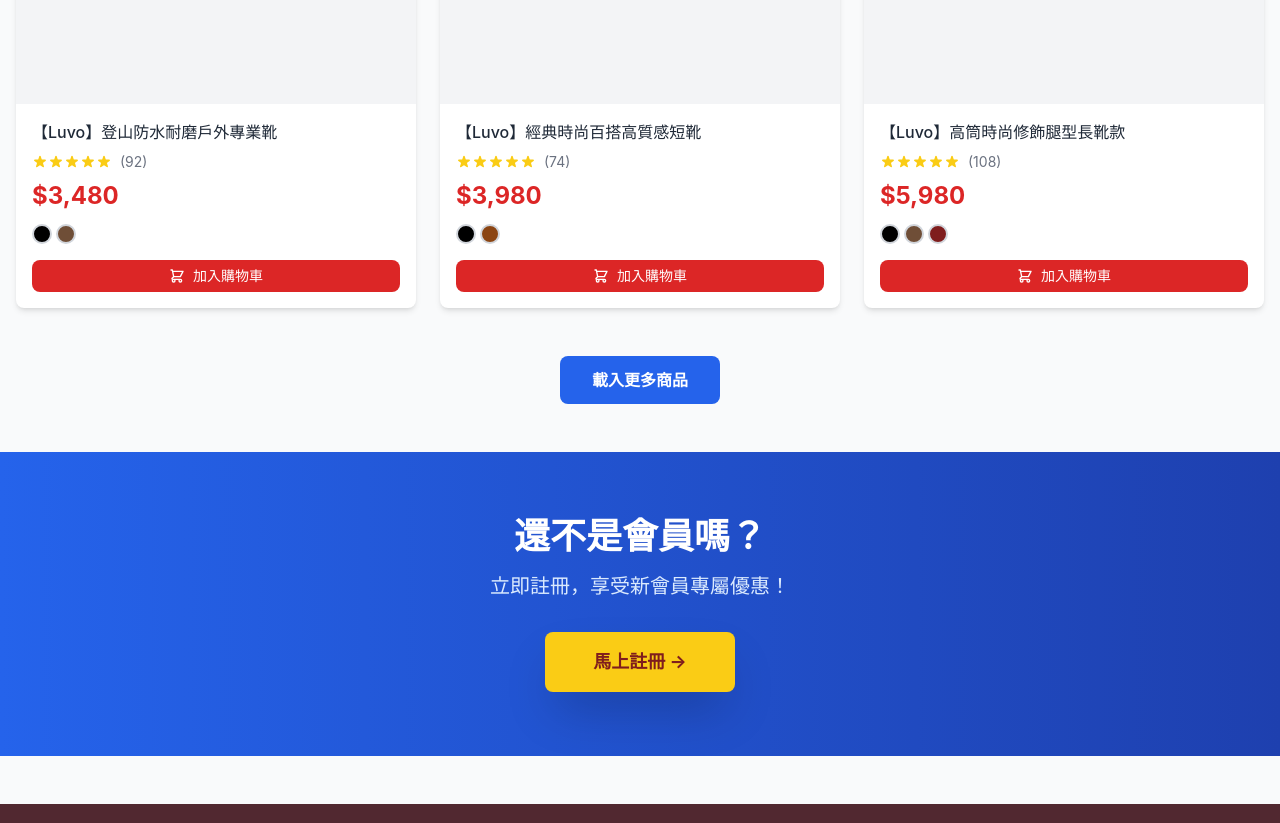
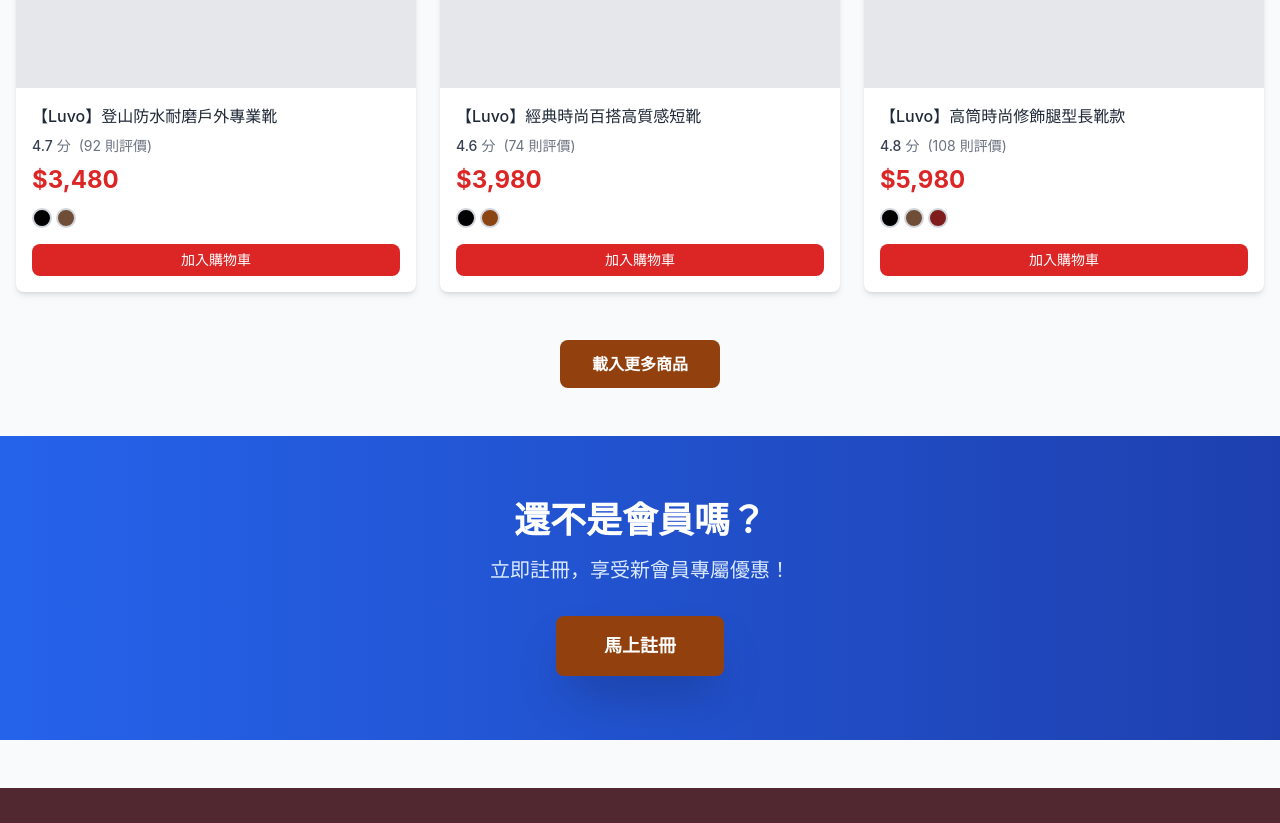
Before and after one commit to tinachen0326/luvo-ecommerce, a Vue app: page /new-member in a window 1280 px wide. Shown: the part 1940-2763 px from the top of the page. Built offline with nearby package versions, Linux system fonts and the light colour scheme.

Commit message:
調整商品卡片樣式與新會員頁面設計，改善使用者體驗

```diff
--- a/src/components/business/ProductCard.vue
+++ b/src/components/business/ProductCard.vue
@@ -4,9 +4,9 @@
   >
     <!-- 商品圖片區 -->
     <div class="relative aspect-square overflow-hidden bg-gray-100">
-      <!-- 商品圖片 -->
-      <div class="w-full h-full flex items-center justify-center text-6xl">
-        {{ product.icon || "👞" }}
+      <!-- 商品圖片佔位 -->
+      <div class="w-full h-full flex items-center justify-center bg-gray-200">
+        <span class="text-gray-400 text-sm">商品圖片</span>
       </div>
 
       <!-- Hover 遮罩和快速操作 -->
@@ -17,54 +17,24 @@
           <!-- 快速查看 -->
           <button
             @click.prevent="$emit('quick-view', product)"
-            class="bg-white text-gray-800 p-3 rounded-full hover:bg-red-600 hover:text-white transition-colors shadow-lg"
+            class="bg-white text-gray-800 px-4 py-2 rounded-full hover:bg-red-600 hover:text-white transition-colors shadow-lg text-sm font-medium"
             title="快速查看"
           >
-            <svg
-              class="w-5 h-5"
-              fill="none"
-              stroke="currentColor"
-              viewBox="0 0 24 24"
-            >
-              <path
-                stroke-linecap="round"
-                stroke-linejoin="round"
-                stroke-width="2"
-                d="M15 12a3 3 0 11-6 0 3 3 0 016 0z"
-              />
-              <path
-                stroke-linecap="round"
-                stroke-linejoin="round"
-                stroke-width="2"
-                d="M2.458 12C3.732 7.943 7.523 5 12 5c4.478 0 8.268 2.943 9.542 7-1.274 4.057-5.064 7-9.542 7-4.477 0-8.268-2.943-9.542-7z"
-              />
-            </svg>
+            快速查看
           </button>
 
           <!-- 加入收藏 -->
           <button
             @click.prevent="toggleFavorite"
             :class="[
-              'p-3 rounded-full transition-colors shadow-lg',
+              'px-4 py-2 rounded-full transition-colors shadow-lg text-sm font-medium',
               isFavorited
                 ? 'bg-red-600 text-white'
                 : 'bg-white text-gray-800 hover:bg-red-600 hover:text-white',
             ]"
             title="加入收藏"
           >
-            <svg
-              class="w-5 h-5"
-              :fill="isFavorited ? 'currentColor' : 'none'"
-              stroke="currentColor"
-              viewBox="0 0 24 24"
-            >
-              <path
-                stroke-linecap="round"
-                stroke-linejoin="round"
-                stroke-width="2"
-                d="M4.318 6.318a4.5 4.5 0 000 6.364L12 20.364l7.682-7.682a4.5 4.5 0 00-6.364-6.364L12 7.636l-1.318-1.318a4.5 4.5 0 00-6.364 0z"
-              />
-            </svg>
+            {{ isFavorited ? "已收藏" : "收藏" }}
           </button>
         </div>
       </div>
@@ -106,26 +76,14 @@
 
       <!-- 評分 -->
       <div class="flex items-center gap-2 mb-2">
-        <div class="flex items-center">
-          <svg
-            v-for="star in 5"
-            :key="star"
-            :class="[
-              'w-4 h-4',
-              star <= Math.round(product.rating || 0)
-                ? 'text-yellow-400'
-                : 'text-gray-300',
-            ]"
-            fill="currentColor"
-            viewBox="0 0 20 20"
-          >
-            <path
-              d="M9.049 2.927c.3-.921 1.603-.921 1.902 0l1.07 3.292a1 1 0 00.95.69h3.462c.969 0 1.371 1.24.588 1.81l-2.8 2.034a1 1 0 00-.364 1.118l1.07 3.292c.3.921-.755 1.688-1.54 1.118l-2.8-2.034a1 1 0 00-1.175 0l-2.8 2.034c-.784.57-1.838-.197-1.539-1.118l1.07-3.292a1 1 0 00-.364-1.118L2.98 8.72c-.783-.57-.38-1.81.588-1.81h3.461a1 1 0 00.951-.69l1.07-3.292z"
-            />
-          </svg>
+        <div class="flex items-center gap-1">
+          <span class="text-sm font-medium text-gray-700">
+            {{ product.rating || 0 }}
+          </span>
+          <span class="text-sm text-gray-500">分</span>
         </div>
         <span class="text-sm text-gray-500">
-          ({{ product.reviewCount || 0 }})
+          ({{ product.reviewCount || 0 }} 則評價)
         </span>
       </div>
 
@@ -172,19 +130,6 @@
         block
         size="sm"
       >
-        <svg
-          class="w-4 h-4 mr-2"
-          fill="none"
-          stroke="currentColor"
-          viewBox="0 0 24 24"
-        >
-          <path
-            stroke-linecap="round"
-            stroke-linejoin="round"
-            stroke-width="2"
-            d="M3 3h2l.4 2M7 13h10l4-8H5.4M7 13L5.4 5M7 13l-2.293 2.293c-.63.63-.184 1.707.707 1.707H17m0 0a2 2 0 100 4 2 2 0 000-4zm-8 2a2 2 0 11-4 0 2 2 0 014 0z"
-          />
-        </svg>
         {{ product.stock === 0 ? "已售完" : "加入購物車" }}
       </BaseButton>
     </div>
--- a/src/views/NewMember.vue
+++ b/src/views/NewMember.vue
@@ -40,14 +40,13 @@
           </h2>
 
           <div class="grid grid-cols-1 md:grid-cols-3 gap-6">
-            <!-- 福利 1 -->
+            <!-- 福利卡片 -->
             <div
               v-for="(benefit, index) in benefits"
               :key="index"
               class="bg-white rounded-xl p-6 shadow-lg hover:shadow-2xl transition-all duration-300 transform hover:-translate-y-2"
               :style="{ animationDelay: `${index * 0.1}s` }"
             >
-              <div class="text-5xl mb-4 text-center">{{ benefit.icon }}</div>
               <h3 class="text-xl font-bold mb-3 text-center text-gray-800">
                 {{ benefit.title }}
               </h3>
@@ -107,7 +106,7 @@
         <button
           @click="loadMore"
           :disabled="loading"
-          class="px-8 py-3 bg-blue-600 text-white font-bold rounded-lg hover:bg-blue-700 transition-all disabled:opacity-50 disabled:cursor-not-allowed"
+          class="px-8 py-3 bg-amber-800 text-white font-bold rounded-lg hover:bg-amber-900 transition-all disabled:opacity-50 disabled:cursor-not-allowed"
         >
           <span v-if="!loading">載入更多商品</span>
           <span v-else class="flex items-center gap-2">
@@ -139,9 +138,9 @@
         <p class="text-xl text-blue-100 mb-8">立即註冊，享受新會員專屬優惠！</p>
         <router-link
           to="/register"
-          class="inline-block px-12 py-4 bg-yellow-400 text-red-900 text-lg font-bold rounded-lg hover:bg-yellow-300 transition-all transform hover:scale-110 shadow-2xl"
+          class="inline-block px-12 py-4 bg-amber-800 text-white text-lg font-bold rounded-lg hover:bg-amber-900 transition-all transform hover:scale-110 shadow-2xl"
         >
-          馬上註冊 →
+          馬上註冊
         </router-link>
       </div>
     </section>
@@ -152,7 +151,7 @@
 import { ref, computed } from "vue";
 import ProductCard from "../components/business/ProductCard.vue";
 
-// ==================== 數據層 ====================
+// 數據層
 
 // 福利說明（靜態數據）
 const benefits = [
@@ -192,7 +191,6 @@
     id: 201,
     name: "【Luvo】紳士格調經典牛津皮鞋",
     price: 6980,
-    icon: "👞",
     category: "leather-shoes",
     rating: 4.8,
     reviewCount: 128,
@@ -206,7 +204,6 @@
     name: "【Luvo】摩登時尚簡約牛津皮鞋",
     price: 4980,
     discount: 15,
-    icon: "👞",
     category: "leather-shoes",
     rating: 4.5,
     reviewCount: 89,
@@ -218,7 +215,6 @@
     id: 203,
     name: "【Luvo】復古風範雕花牛津皮鞋",
     price: 7980,
-    icon: "👞",
     category: "leather-shoes",
     rating: 4.9,
     reviewCount: 156,
@@ -231,7 +227,6 @@
     id: 204,
     name: "【Luvo】登山防水耐磨戶外專業靴",
     price: 3480,
-    icon: "🥾",
     category: "boots",
     rating: 4.7,
     reviewCount: 92,
@@ -243,7 +238,6 @@
     id: 205,
     name: "【Luvo】經典時尚百搭高質感短靴",
     price: 3980,
-    icon: "🥾",
     category: "boots",
     rating: 4.6,
     reviewCount: 74,
@@ -255,7 +249,6 @@
     id: 206,
     name: "【Luvo】高筒時尚修飾腿型長靴款",
     price: 5980,
-    icon: "🥾",
     category: "boots",
     rating: 4.8,
     reviewCount: 108,
@@ -266,7 +259,7 @@
   },
 ]);
 
-// ==================== 計算屬性（邏輯層）====================
+// 計算屬性（邏輯層）
 
 // 過濾後的商品（根據選擇的分類）
 const filteredProducts = computed(() => {
@@ -276,7 +269,7 @@
   return products.value.filter((p) => p.category === selectedCategory.value);
 });
 
-// ==================== 方法（事件處理）====================
+// 方法（事件處理）
 
 // 載入更多商品
 const loadMore = () => {
```
